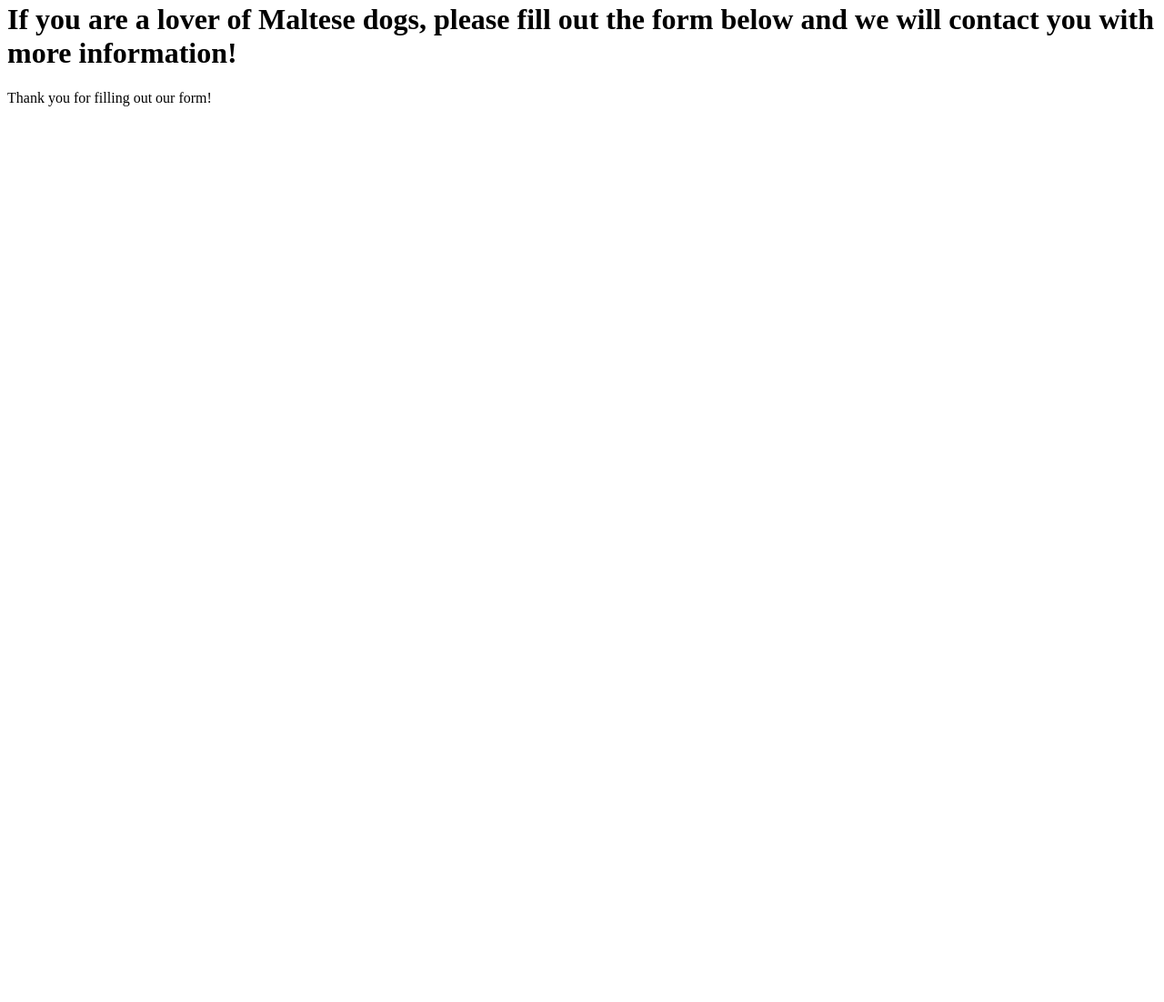
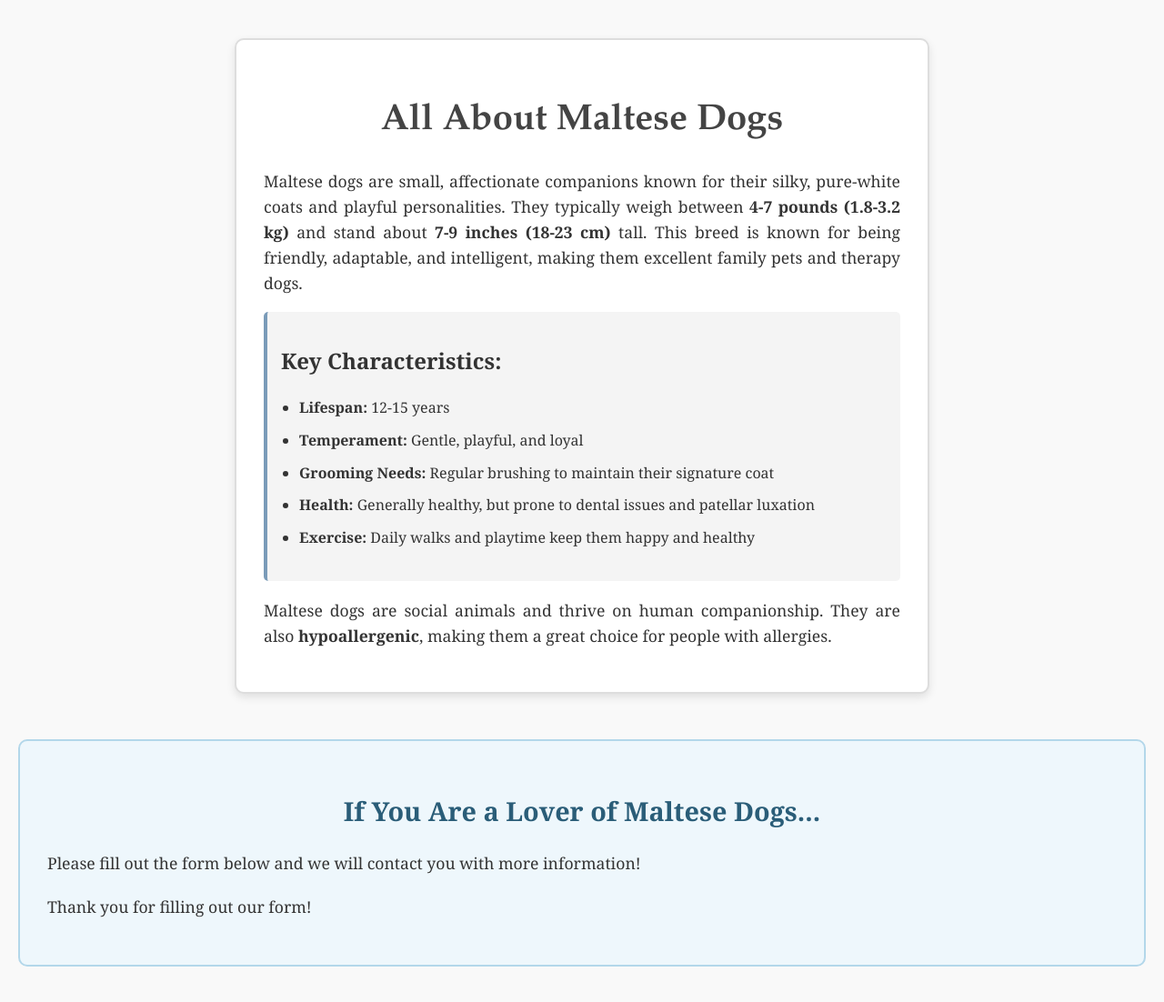
Before and after one commit to doras24/doras24.github.io, a plain HTML site: page index.html in a window 1280 px wide. Shown: the part 18-1120 px from the top of the page at 91% size. Before the commit the page ends 800 px from the top, so only its background shows below. Drawn offline with Linux system fonts and the light colour scheme.

Commit message:
Update index.html

```diff
--- a/index.html
+++ b/index.html
@@ -1,18 +1,111 @@
-
 <!DOCTYPE html>
 <html lang="en">
 <head>
     <meta charset="UTF-8">
     <meta name="viewport" content="width=device-width, initial-scale=1.0">
-    <title>My Website</title>
+    <title>All About Maltese Dogs</title>
+    <style>
+        body {
+            font-family: 'Georgia', serif;
+            background-color: #f9f9f9;
+            color: #333;
+            margin: 0;
+            padding: 20px;
+            line-height: 1.6;
+        }
+
+        .container {
+            max-width: 700px;
+            margin: 40px auto;
+            background: #fff;
+            padding: 30px;
+            border: 2px solid #ddd;
+            border-radius: 10px;
+            box-shadow: 0 4px 10px rgba(0, 0, 0, 0.1);
+        }
+
+        h1 {
+            font-family: 'Palatino Linotype', 'Book Antiqua', serif;
+            font-size: 2.5em;
+            text-align: center;
+            color: #444;
+            margin-bottom: 20px;
+        }
+
+        p {
+            font-size: 1.1em;
+            text-align: justify;
+        }
+
+        ul {
+            margin: 20px 0;
+            padding-left: 20px;
+        }
+
+        ul li {
+            margin-bottom: 10px;
+        }
+
+        .key-characteristics {
+            background-color: #f4f4f4;
+            padding: 15px;
+            border-left: 4px solid #7a9bb8;
+            border-radius: 5px;
+        }
+
+        .form-section {
+            text-align: center;
+            margin: 50px 0;
+            padding: 30px;
+            background-color: #eef7fc;
+            border: 2px solid #b3d7ea;
+            border-radius: 10px;
+        }
+
+        .form-section h2 {
+            font-size: 1.8em;
+            margin-bottom: 20px;
+            color: #2a5d78;
+        }
+
+        .form-section p {
+            font-size: 1.1em;
+            margin-bottom: 20px;
+        }
+    </style>
 </head>
 <body>
-    <h1>If you are a lover of Maltese dogs, please fill out the form below and we will contact you with more information!</h1>
+    <div class="container">
+        <h1>All About Maltese Dogs</h1>
+        <p>
+            Maltese dogs are small, affectionate companions known for their silky, pure-white coats and playful personalities. They typically weigh between <strong>4-7 pounds (1.8-3.2 kg)</strong> and stand about <strong>7-9 inches (18-23 cm)</strong> tall. This breed is known for being friendly, adaptable, and intelligent, making them excellent family pets and therapy dogs.
+        </p>
 
-    <!-- Infobip Form Embed Code -->
-    <div id="form-552d5c51-c4d0-4b95-bfcf-392f1eb10f1e"></div>
-    <script async src="https://forms.infobip.com/forms/552d5c51-c4d0-4b95-bfcf-392f1eb10f1e.js"></script>
+        <div class="key-characteristics">
+            <h2>Key Characteristics:</h2>
+            <ul>
+                <li><strong>Lifespan:</strong> 12-15 years</li>
+                <li><strong>Temperament:</strong> Gentle, playful, and loyal</li>
+                <li><strong>Grooming Needs:</strong> Regular brushing to maintain their signature coat</li>
+                <li><strong>Health:</strong> Generally healthy, but prone to dental issues and patellar luxation</li>
+                <li><strong>Exercise:</strong> Daily walks and playtime keep them happy and healthy</li>
+            </ul>
+        </div>
 
-    <p>Thank you for filling out our form!</p>
+        <p>
+            Maltese dogs are social animals and thrive on human companionship. They are also <strong>hypoallergenic</strong>, making them a great choice for people with allergies.
+        </p>
+    </div>
+
+    <div class="form-section">
+        <h2>If You Are a Lover of Maltese Dogs...</h2>
+        <p>Please fill out the form below and we will contact you with more information!</p>
+
+        <!-- Infobip Form Embed Code -->
+        <div id="form-552d5c51-c4d0-4b95-bfcf-392f1eb10f1e"></div>
+        <script async src="https://forms.infobip.com/forms/552d5c51-c4d0-4b95-bfcf-392f1eb10f1e.js"></script>
+
+        <p>Thank you for filling out our form!</p>
+    </div>
 </body>
 </html>
```
